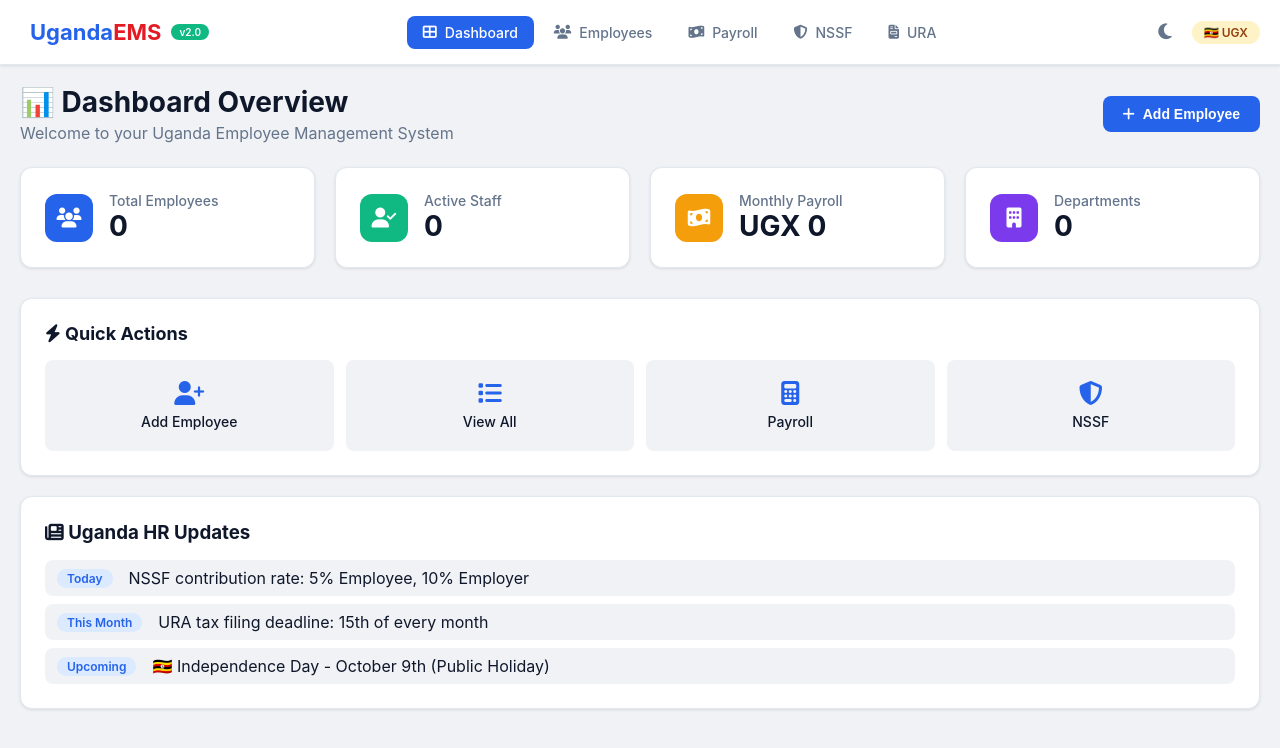
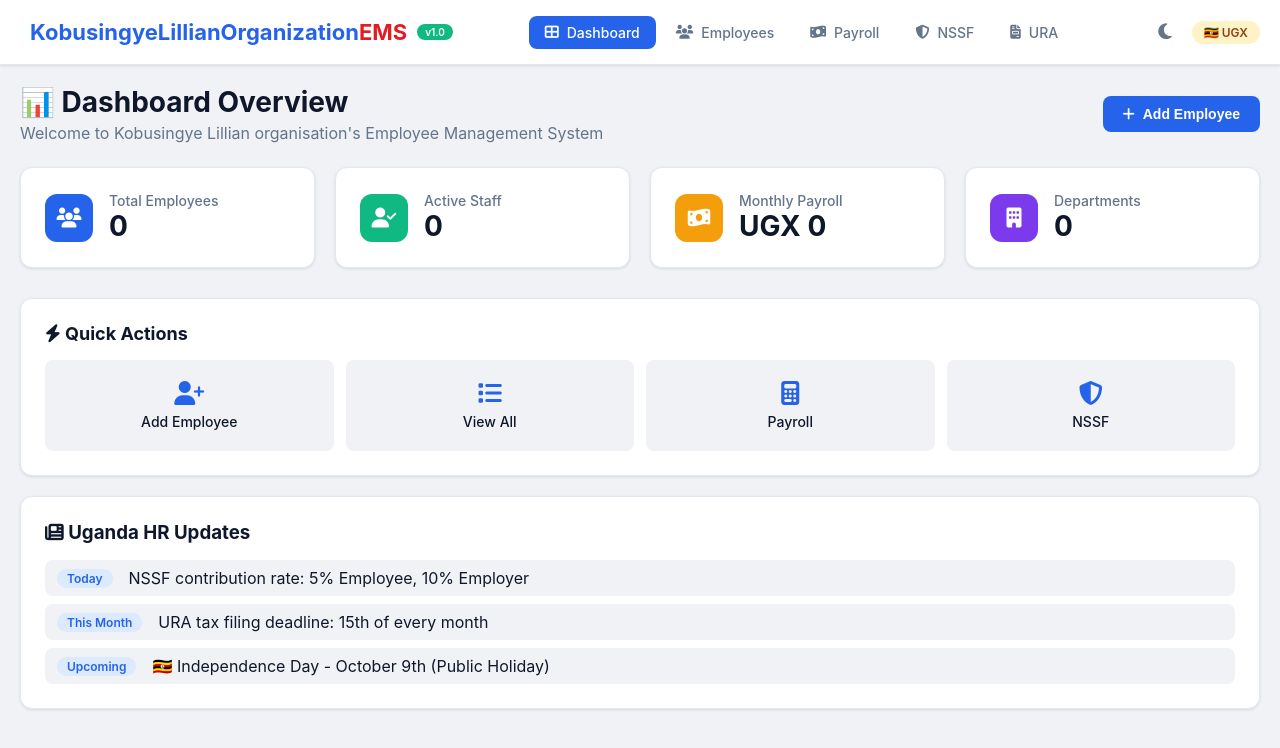
Before and after one commit to JakonyNicodemus/KobusingyeLillianOrganization, a plain HTML site: page Frontend/index.html in a window 1280 px wide. Drawn offline with Linux system fonts and the light colour scheme; no server answers; some icons are missing.

Commit message:
updated names

```diff
--- a/Frontend/index.html
+++ b/Frontend/index.html
@@ -3,7 +3,7 @@
 <head>
     <meta charset="UTF-8">
     <meta name="viewport" content="width=device-width, initial-scale=1.0">
-    <title>🇺🇬 NicoTech Solutions</title>
+    <title>🇺🇬 Kobusingye Lillian Company</title>
     <link rel="stylesheet" href="style.css">
     <link rel="stylesheet" href="https://cdnjs.cloudflare.com/ajax/libs/font-awesome/6.4.0/css/all.min.css">
 </head>
@@ -13,8 +13,8 @@
         <div class="nav-container">
             <div class="nav-logo">
                 <i class="fas fa-uganda"></i>
-                <span>Uganda<span class="highlight">EMS</span></span>
-                <span class="version-badge">v2.0</span>
+                <span>KobusingyeLillianOrganization<span class="highlight">EMS</span></span>
+                <span class="version-badge">v1.0</span>
             </div>
             <div class="nav-links">
                 <a href="#" onclick="showPage('dashboard')" class="active">
@@ -49,7 +49,7 @@
             <div class="page-header">
                 <div>
                     <h1 class="page-title">📊 Dashboard Overview</h1>
-                    <p class="page-subtitle">Welcome to your Uganda Employee Management System</p>
+                    <p class="page-subtitle">Welcome to Kobusingye Lillian organisation's Employee Management System</p>
                 </div>
                 <button class="btn-primary" onclick="showPage('add-employee')">
                     <i class="fas fa-plus"></i> Add Employee
```
